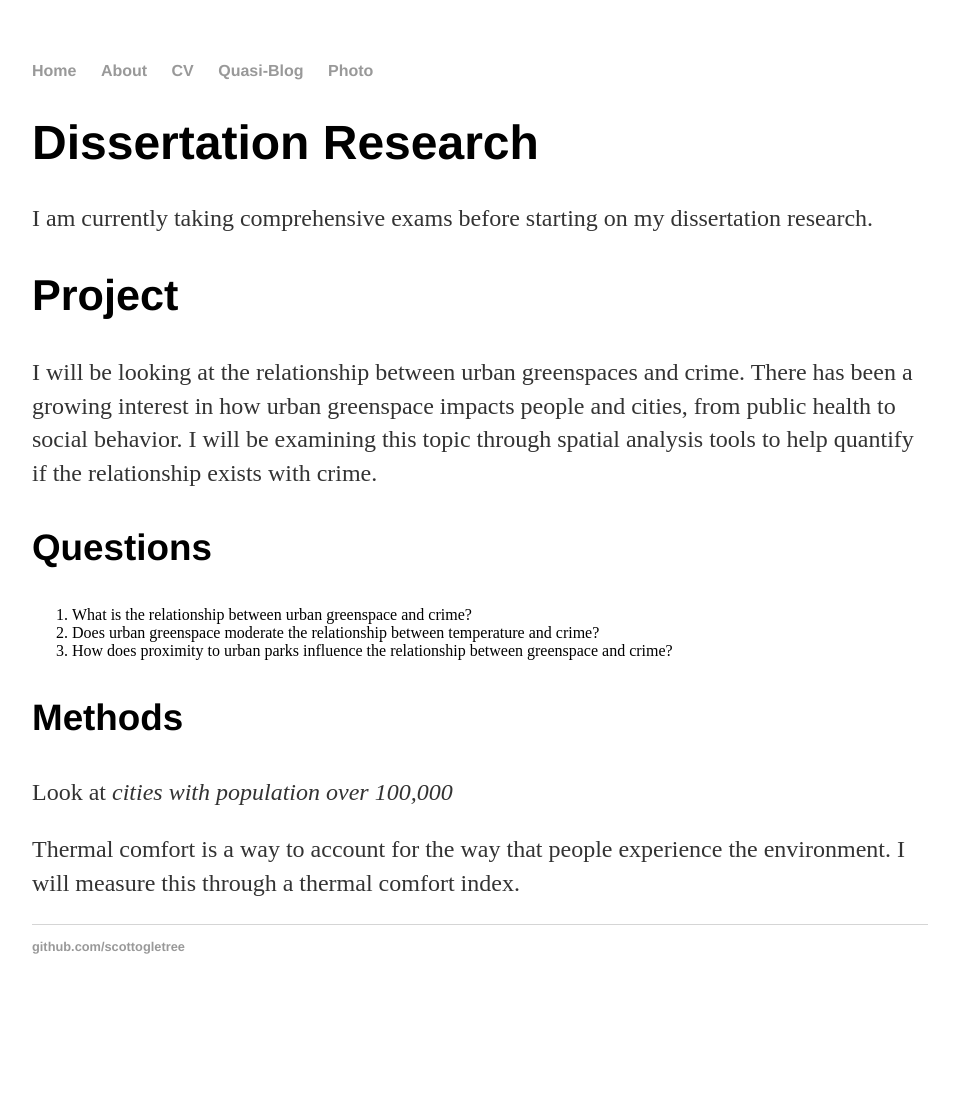
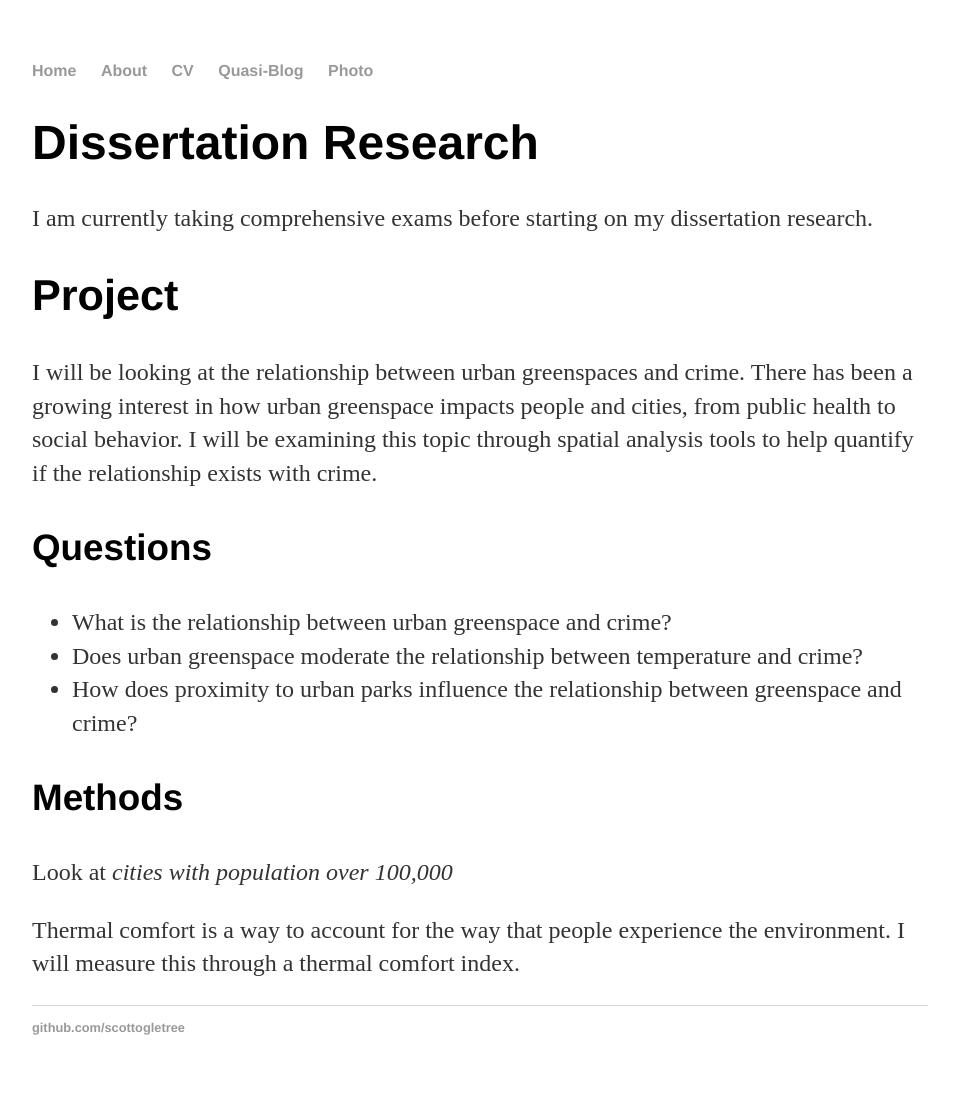
Before and after one commit to scottogletree/ogletrees.github.io, a Jekyll site: the page built from research/test.html, in a window 1280 px wide. Shown: the whole page, without its empty margins (160-1119 px from the left). Built offline with Jekyll 4.4.1, drawn with Linux system fonts in a browser that asks for light colours; before the commit the page ends 1016 px from its top, so only the background shows below that.

Commit message:
Update test.html

```diff
--- a/research/test.html
+++ b/research/test.html
@@ -15,12 +15,12 @@ title: About S Ogletree
 <p>I will be looking at the relationship between urban greenspaces and crime. There has been a growing interest in how urban greenspace impacts people and cities, from public health to social behavior. I will be examining this topic through spatial analysis tools to help quantify if the relationship exists with crime.</p>
 <p></p>
 <h3>Questions</h3>
-<ol>
+<ul>
 <li>What is the relationship between urban greenspace and crime?</li>
 <li>Does urban greenspace moderate the relationship between temperature and crime?</li>
 <li>How does proximity to urban parks influence the relationship between greenspace and crime?</li>
 
-</ol>
+</ul>
 <h3>Methods</h3>
 <p>Look at <em>cities with population over 100,000</em></p>
 <p>Thermal comfort is a way to account for the way that people experience the environment. I will measure this through a thermal comfort index.</p>
```
